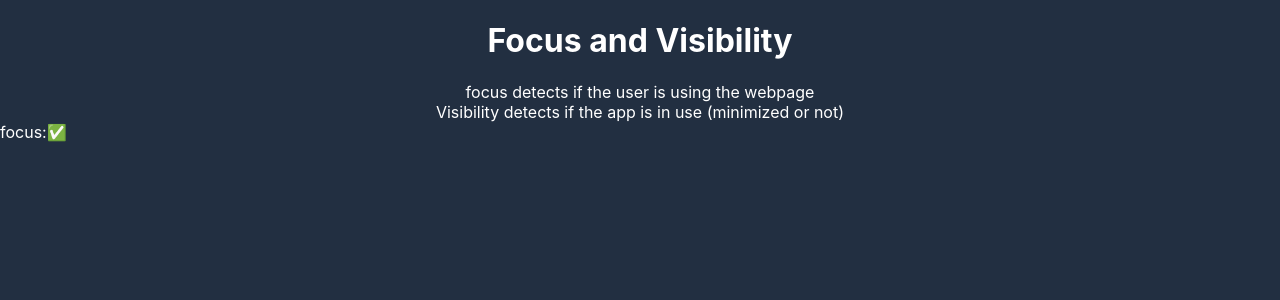
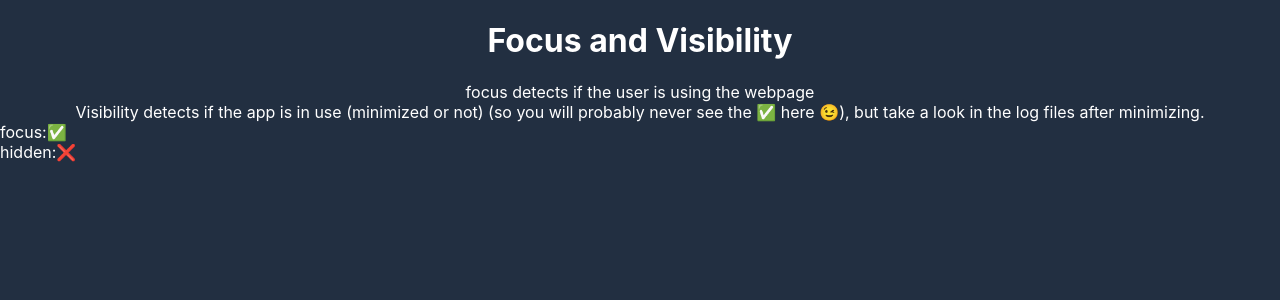
Before and after one commit to TijsM/pwaDemonstrator, a React (Create React App) app: page /visibility in a window 1280 px wide. Shown: the top 300 px of the page. Built offline with nearby package versions, Linux system fonts and the light colour scheme.

Commit message:
added hidden + logging

```diff
--- a/src/components/Visibility/Visibility.js
+++ b/src/components/Visibility/Visibility.js
@@ -2,18 +2,27 @@ import React, { useState } from "react";
 
 const Visibility = () => {
   const [focus, setFocus] = useState(document.hasFocus());
+  const [hidden, setHidden] = useState(document.hidden);
 
   setInterval(() => {
     setFocus(document.hasFocus());
-  }, 300);
+    setHidden(document.hidden);
+  }, 1000);
+
+  hidden
+    ? console.log("%cthe page was hidden", "color: red")
+    : console.log("%cthe page is vissible", "color: green");
 
   return (
     <div>
       <h1>Focus and Visibility</h1>
       <div className="headerCaption">
         focus detects if the user is using the webpage <br />
-        Visibility detects if the app is in use (minimized or not)
+        Visibility detects if the app is in use (minimized or not) (so you will
+        probably never see the ✅ here 😉), but take a look in the log files
+        after minimizing.
       </div>
+      <div>
         focus:
         {focus ? (
           <span role="img" aria-label="check">
@@ -25,6 +34,20 @@ const Visibility = () => {
           </span>
         )}
       </div>
+
+      <div>
+        hidden:
+        {hidden ? (
+          <span role="img" aria-label="check">
+            ✅
+          </span>
+        ) : (
+          <span role="img" aria-label="cross">
+            ❌
+          </span>
+        )}
+      </div>
+    </div>
   );
 };
 
```
Lines whose indentation alone changed are shown as unchanged.
